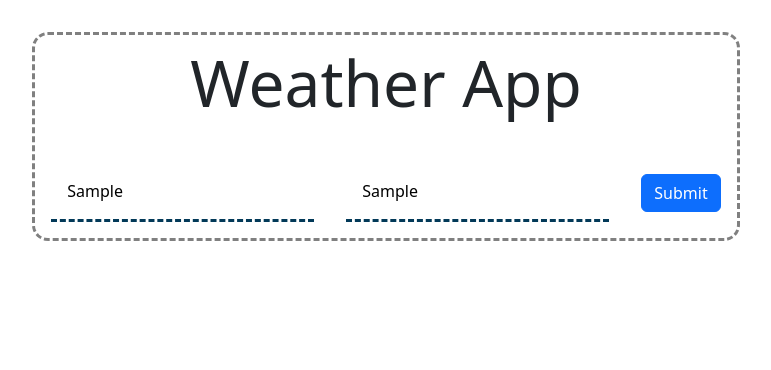
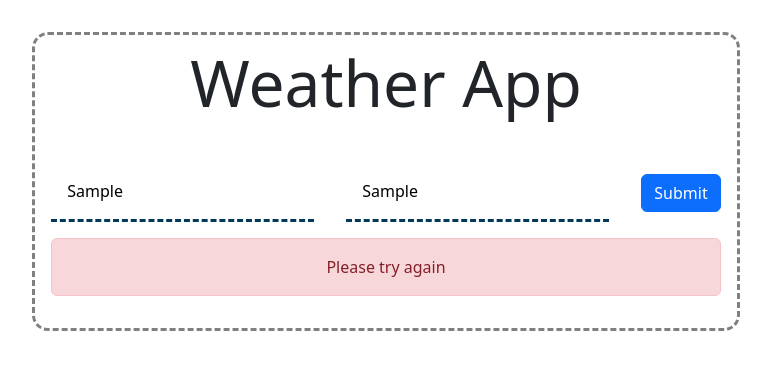
Before and after one commit to sreen98/weather_app_handson, a React (Create React App) app: page / in a window 1280 px wide. Both pictures are taken after typing "Sample", "Sample" into the empty fields and a click on the button "Submit". Shown: the top 370 px of the page, without its empty margins (254-1025 px from the left). Built offline with nearby package versions, Linux system fonts and the light colour scheme; no server answers.

Commit message:
feat: Handled error case

```diff
--- a/src/components/Weather.tsx
+++ b/src/components/Weather.tsx
@@ -20,6 +20,7 @@
   const [showNoti, setShowNoti] = useState(false);
   const [showWeatherTile, setShowWeatherTile] = useState(false);
   const [showSpinner, setShowSpinner] = useState(false);
+  const [notiMessage, setNotiMessage] = useState("");
   const handleChange = (e: any) => {
     switch (e.target.name) {
       case "city":
@@ -37,6 +38,7 @@
     e.preventDefault();
     if (checkEnable()) {
       setShowNoti(true);
+      setNotiMessage("Please input city");
     } else {
       setShowSpinner(true);
       axios
@@ -50,6 +52,10 @@
         })
         .catch(function (error) {
           console.log(error);
+          let message: string =
+            error?.response?.data?.message ?? "Please try again";
+          setShowNoti(true);
+          setNotiMessage(message);
           setShowSpinner(false);
         });
     }
@@ -80,7 +86,7 @@
         </Button>
       </StyledForm>
       {showNoti ? (
-        <StyledAlert variant="danger">Please input city</StyledAlert>
+        <StyledAlert variant="danger">{notiMessage}</StyledAlert>
       ) : null}
       {showWeatherTile ? <WeatherTile info={weatherData} /> : null}
     </WeatherWrapper>
```
